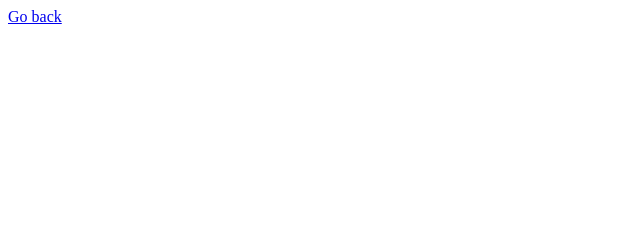
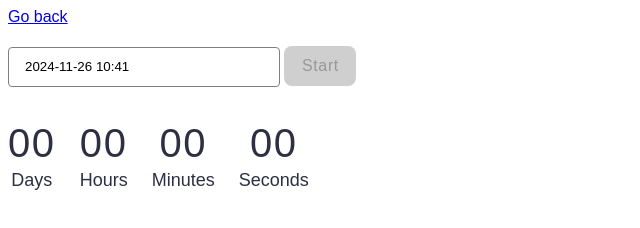
Before and after one commit to hlieb-kotiun/goit-js-hw-10, a website built with Vite: page src/1-timer.html in a window 1280 px wide. Shown: the whole page, without its empty margins (0-640 px from the left). Built offline with nearby package versions, Linux system fonts and the light colour scheme.

Commit message:
complete task-1 and task-2

```diff
--- a/package.json
+++ b/package.json
@@ -17,6 +17,8 @@
   "author": "Alexander Repeta <alexander.repeta@gmail.com>",
   "license": "ISC",
   "dependencies": {
+    "flatpickr": "^4.6.13",
+    "izitoast": "^1.4.0",
     "vite-plugin-full-reload": "^1.2.0",
     "vite-plugin-html-inject": "^1.1.2"
   }
--- a/src/1-timer.html
+++ b/src/1-timer.html
@@ -9,6 +9,29 @@
   </head>
   <body>
     <a href="./index.html">Go back</a>
+
+    <input type="text" id="datetime-picker" />
+    <button type="button" data-start>Start</button>
+
+    <div class="timer">
+      <div class="field">
+        <span class="value" data-days>00</span>
+        <span class="label">Days</span>
+      </div>
+      <div class="field">
+        <span class="value" data-hours>00</span>
+        <span class="label">Hours</span>
+      </div>
+      <div class="field">
+        <span class="value" data-minutes>00</span>
+        <span class="label">Minutes</span>
+      </div>
+      <div class="field">
+        <span class="value" data-seconds>00</span>
+        <span class="label">Seconds</span>
+      </div>
+    </div>
+
     <script type="module" src="./js/1-timer.js"></script>
   </body>
 </html>
--- a/src/css/1-timer.css
+++ b/src/css/1-timer.css
@@ -0,0 +1,94 @@
+* {
+  box-sizing: border-box;
+}
+
+body {
+  font-family: 'Montserrat', sans-serif;
+}
+
+a {
+  display: block;
+  margin-bottom: 20px;
+}
+
+span {
+  display: block;
+}
+
+#datetime-picker {
+  display: inline-block;
+  padding: 8px 16px;
+  width: 272px;
+  height: 40px;
+  border-radius: 4px;
+  border: 1px solid #808080;
+  outline: none;
+  transition: border-color 250ms cubic-bezier(0.175, 0.885, 0.32, 1.275);
+}
+
+#datetime-picker:hover {
+  border-color: #000;
+}
+
+#datetime-picker:focus {
+  border-color: #4e75ff;
+}
+
+[data-start] {
+  display: inline-flex;
+  justify-content: center;
+  align-items: center;
+  min-width: 72px;
+  height: 40px;
+  border-radius: 8px;
+  padding: 8px 16px;
+  border: none;
+  outline: none;
+  background: #4e75ff;
+  font-weight: 500;
+  font-size: 16px;
+  line-height: 1.5;
+  letter-spacing: 0.04em;
+  color: #fff;
+  transition: background 250ms cubic-bezier(0.175, 0.885, 0.32, 1.275),
+    color 700ms cubic-bezier(0.175, 0.885, 0.32, 1.275);
+}
+
+[data-start]:hover {
+  background: #6c8cff;
+  color: #fff;
+}
+
+[data-start]:disabled {
+  color: #989898;
+  background: #cfcfcf;
+}
+
+.timer {
+  display: flex;
+  gap: 24px;
+  margin-top: 32px;
+  width: 346px;
+  height: 72px;
+}
+
+.field {
+  display: flex;
+  flex-direction: column;
+  align-items: center;
+}
+
+.value {
+  font-weight: 400;
+  font-size: 40px;
+  line-height: 1.2;
+  letter-spacing: 0.04em;
+  color: #2e2f42;
+}
+
+.label {
+  font-weight: 400;
+  font-size: 18px;
+  line-height: 1.5;
+  color: #2e2f42;
+}
--- a/src/css/2-snackbar.css
+++ b/src/css/2-snackbar.css
@@ -0,0 +1,60 @@
+body {
+  box-sizing: border-box;
+  margin: 0;
+  padding: 20px;
+}
+
+* {
+  box-sizing: border-box;
+}
+
+label {
+  width: 360px;
+}
+
+a {
+  display: block;
+  margin-bottom: 20px;
+}
+
+.form {
+  display: flex;
+  flex-direction: column;
+}
+
+.time-input {
+  display: block;
+  width: 360px;
+  height: 40px;
+  margin-bottom: 24px;
+  border: 1px solid #808080;
+}
+
+fieldset {
+  display: block;
+  width: 360px;
+  height: 78px;
+  margin-bottom: 24px;
+  border-radius: 4px;
+}
+
+button {
+  display: block;
+  border-radius: 8px;
+  padding: 8px 16px;
+  width: 360px;
+  height: 40px;
+  background: #4e75ff;
+  border: none;
+  font-weight: 500;
+  font-size: 16px;
+  line-height: 1.5;
+  letter-spacing: 0.04em;
+  color: #fff;
+  cursor: pointer;
+
+  transition: background-color 250ms cubic-bezier(0.165, 0.84, 0.44, 1);
+}
+button:hover {
+  background-color: #6c8cff;
+}
--- a/src/js/1-timer.js
+++ b/src/js/1-timer.js
@@ -0,0 +1,88 @@
+import flatpickr from 'flatpickr';
+import 'flatpickr/dist/flatpickr.min.css';
+
+import iziToast from 'izitoast';
+import 'izitoast/dist/css/iziToast.min.css';
+
+const dateInput = document.querySelector('#datetime-picker');
+const startBtn = document.querySelector('[data-start]');
+const daysOutput = document.querySelector('[data-days]');
+const hoursOutput = document.querySelector('[data-hours]');
+const minutesOutput = document.querySelector('[data-minutes]');
+const secondsOutput = document.querySelector('[data-seconds]');
+
+startBtn.setAttribute('disabled', true);
+
+let userSelectedDate;
+
+startBtn.addEventListener('click', timeCounter);
+
+const options = {
+  enableTime: true,
+  time_24hr: true,
+  defaultDate: new Date(),
+  minuteIncrement: 1,
+  onClose(selectedDates) {
+    if (selectedDates[0] < new Date()) {
+      iziToast.error({
+        timeout: 2000,
+        position: 'topRight',
+        message: 'Please choose a date in the future',
+      });
+      startBtn.setAttribute('disabled', true);
+    } else {
+      startBtn.removeAttribute('disabled');
+      userSelectedDate = selectedDates[0];
+    }
+  },
+};
+
+flatpickr(dateInput, options);
+
+function timeCounter() {
+  dateInput.setAttribute('disabled', true);
+  startBtn.setAttribute('disabled', true);
+
+  const validateData = new Date(userSelectedDate);
+  const toMs = validateData.getTime();
+
+  const intervalSetter = setInterval(() => {
+    const delta = toMs - new Date();
+    const objDate = convertMs(delta);
+    const { days, hours, minutes, seconds } = objDate;
+
+    daysOutput.textContent = String(days).padStart(2, '0');
+    hoursOutput.textContent = String(hours).padStart(2, '0');
+    minutesOutput.textContent = String(minutes).padStart(2, '0');
+    secondsOutput.textContent = String(seconds).padStart(2, '0');
+    if (
+      +daysOutput.textContent <= 0 &&
+      +hoursOutput.textContent <= 0 &&
+      +minutesOutput.textContent <= 0 &&
+      +secondsOutput.textContent <= 0
+    ) {
+      clearInterval(intervalSetter);
+      startBtn.removeAttribute('disabled');
+      dateInput.removeAttribute('disabled');
+    }
+  }, 1000);
+}
+
+function convertMs(ms) {
+  // Number of milliseconds per unit of time
+  const second = 1000;
+  const minute = second * 60;
+  const hour = minute * 60;
+  const day = hour * 24;
+
+  // Remaining days
+  const days = Math.floor(ms / day);
+  // Remaining hours
+  const hours = Math.floor((ms % day) / hour);
+  // Remaining minutes
+  const minutes = Math.floor(((ms % day) % hour) / minute);
+  // Remaining seconds
+  const seconds = Math.floor((((ms % day) % hour) % minute) / second);
+
+  return { days, hours, minutes, seconds };
+}
```
Also changed, not shown: src/2-snackbar.html (+21 -0 lines), src/js/2-snackbar.js (+46 -0 lines), 1 other file.
